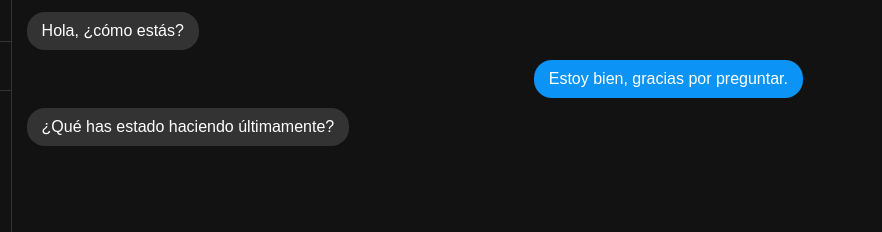
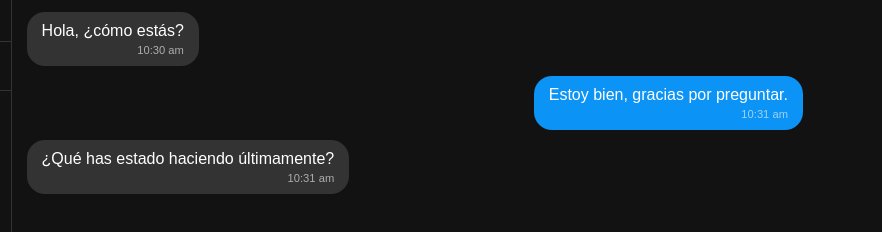
Before and after one commit to marco-zambrano/Club-entre-panas--Frontend, a plain HTML site: page index.html in a window 1280 px wide. Shown: the part 202-434 px from the top of the page, 398-1280 px from the left. Drawn offline with Linux system fonts and the light colour scheme.

Commit message:
feature(messages) now you send messages manually with the current hour

```diff
--- a/index.html
+++ b/index.html
@@ -104,13 +104,22 @@
                 </div>
                 <div class="messages">
                     <div class="message">
-                        <div class="message-content">Hola, ¿cómo estás?</div>
+                        <div class="message-content">
+                            Hola, ¿cómo estás?
+                            <span class="message-time">10:30 am</span>
+                        </div>
                     </div>
                     <div class="message">
-                        <div class="message-content">Estoy bien, gracias por preguntar.</div>
+                        <div class="message-content">
+                            Estoy bien, gracias por preguntar.
+                            <span class="message-time">10:31 am</span>
+                        </div>
                     </div>
                     <div class="message">
-                        <div class="message-content">¿Qué has estado haciendo últimamente?</div>
+                        <div class="message-content">
+                            ¿Qué has estado haciendo últimamente?
+                            <span class="message-time">10:31 am</span>
+                        </div>
                     </div>
                 </div>
                 <div class="message-input-container">
--- a/script.js
+++ b/script.js
@@ -123,10 +123,21 @@ document.addEventListener('DOMContentLoaded', () => {
         const messageText = input.value.trim();
 
         if (messageText) {
+            // Obtener hora actual
+            const now = new Date();
+            const hours = now.getHours();
+            const minutes = now.getMinutes();
+            const timeString = `${hours.toString().padStart(2, '0')}:${minutes.toString().padStart(2, '0')}`;
+
             // Crear nuevo mensaje
             const messageElement = document.createElement('div');
             messageElement.className = 'message';
-            messageElement.innerHTML = `<div class="message-content">${messageText}</div>`;
+            messageElement.innerHTML = `
+                <div class="message-content">
+                    ${messageText}
+                    <span class="message-time">${timeString}</span>
+                </div>
+            `;
 
             // Añadir clase para alinear a la derecha (como si fuera enviado por el usuario)
             messageElement.style.alignSelf = 'flex-end';
--- a/style.css
+++ b/style.css
@@ -285,6 +285,14 @@ input:checked + .slider:before {
     padding: 10px 15px;
     border-radius: 18px;
     display: inline-block;
+    position: relative;
+}
+.message-time {
+    font-size: 0.7em;
+    color: rgba(255, 255, 255, 0.6);
+    margin-top: 4px;
+    display: block;
+    text-align: right;
 }
 .message:nth-child(even) .message-content {
     background-color: #0b93f6;
```
